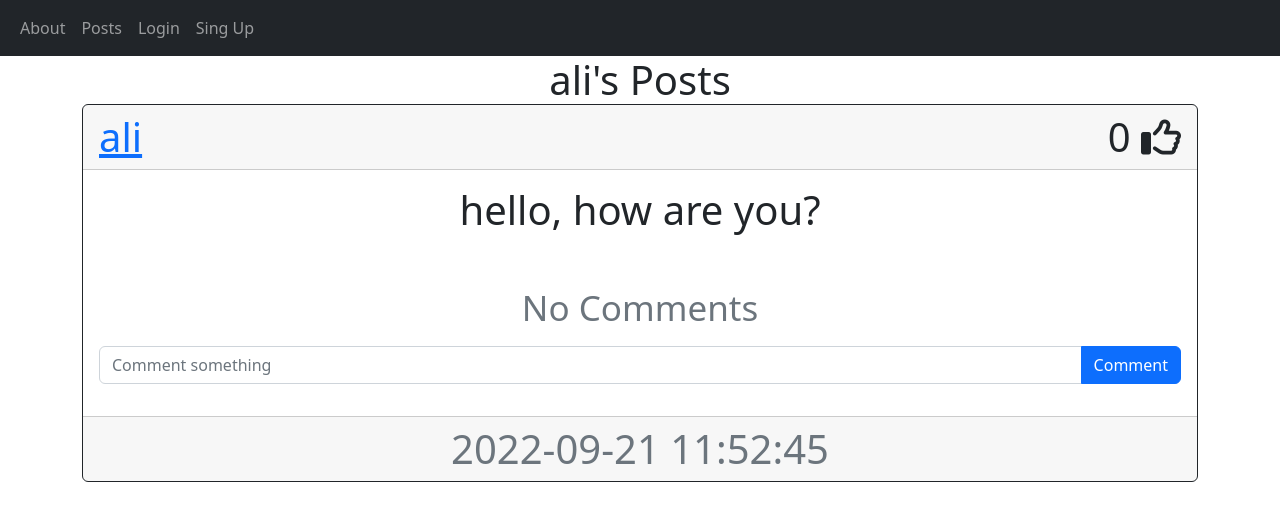
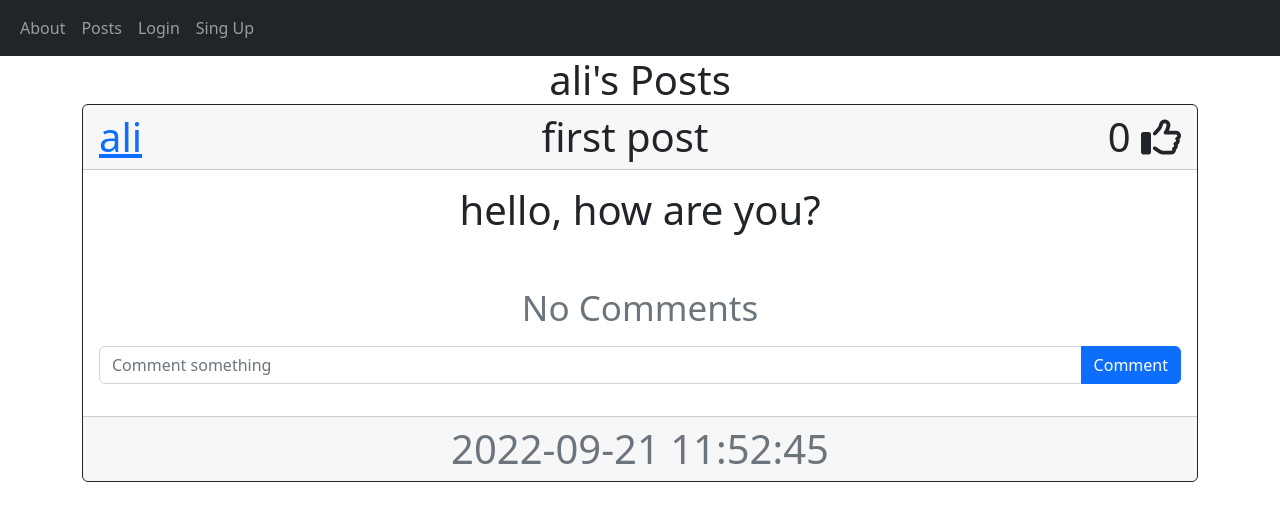
Before and after one commit to amirrezakir/cs50-blog, a Flask app: a page that uses website/templates/posts_div.html in a window 1280 px wide. Shown: the top 522 px of the page. Run offline with Flask 2, Linux system fonts and the light colour scheme; data comes from the database, SQL or seed files in the repository; both versions use the stored data as it was after the commit; data that the repository does not hold is empty; some libraries are stand-ins or nearby versions.

Commit message:
title added

```diff
--- a/website/models.py
+++ b/website/models.py
@@ -16,6 +16,7 @@ class User(db.Model, UserMixin):
 class Post(db.Model):
     id = db.Column(db.Integer, primary_key=True)
     text = db.Column(db.Text, nullable=False)
+    title = db.Column(db.String(100), nullable=False)
     date_created = db.Column(db.DateTime(timezone=True), default=func.now())
     author = db.Column(db.Integer, db.ForeignKey('user.id', ondelete='CASCADE'), nullable=False)
     comments = db.relationship('Comment', backref='post', passive_deletes=True)
--- a/website/templates/create_post.html
+++ b/website/templates/create_post.html
@@ -3,6 +3,7 @@
 <h1 align="center">Make Post</h1>
 
 <form method="POST">
+    <input type="text" name="title" id="title" class="form-contorol">
     <textarea name="text" id="text" class="form-control"></textarea>
     <br>
 
--- a/website/templates/posts_div.html
+++ b/website/templates/posts_div.html
@@ -6,6 +6,7 @@
     <div class="card border-dark">
         <div class="card-header d-flex justify-content-between align-iteams-center">
             <a href="/posts/{{ post.user.username }}">{{post.user.username}}</a>
+            <div class="card-text">{{post.title}}</div>
             <div>
                 <span id="likes-count-{{post.id}}">{{ post.likes|length }}</span>
 
--- a/website/views.py
+++ b/website/views.py
@@ -22,11 +22,12 @@ def home():
 def create_post():
     if request.method == "POST":
         text = request.form.get('text')
+        title = request.form.get('title')
 
         if not text:
             flash("Post can\'t be empty!", category="erorr")
         else:
-            post = Post(text=text, author=current_user.id)
+            post = Post(text=text ,title=title ,author=current_user.id)
             db.session.add(post)
             db.session.commit()
             flash("Post is created!", category="success")
```
Also changed, not shown: website/database.db.
